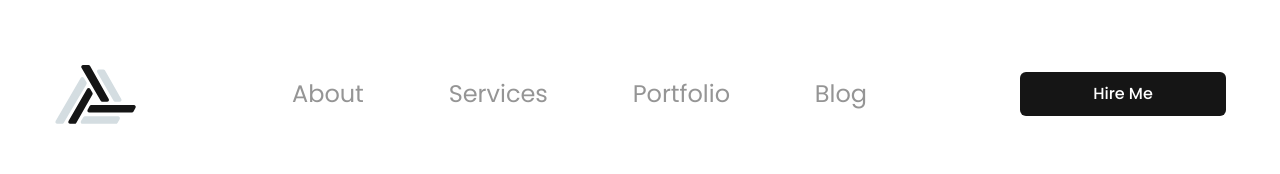
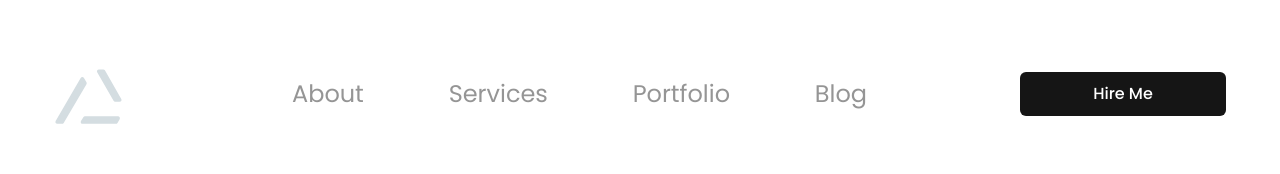
Before and after one commit to mmustaphak/ui-ux-portfolio, a React (Vite) app: page / in a window 1280 px wide. Shown: the top 174 px of the page. Built offline with nearby package versions, Linux system fonts and the light colour scheme.

Commit message:
Made the logo match the current theme

```diff
--- a/src/components/Header.jsx
+++ b/src/components/Header.jsx
@@ -2,9 +2,13 @@ import { Link, NavLink } from "react-router-dom";
 import logo from "../assets/logo.svg";
 import menu from "../assets/menu.svg";
 import close from "../assets/close-hamburger.svg";
-import { useState } from "react";
+import { useContext, useState } from "react";
+import { ThemeContext } from "./ThemeContext";
 
 export default function Header() {
+
+  const {color} = useContext(ThemeContext)
+
   const [isHamburger, setIsHamburger] = useState(false);
 
   function handleToggle() {
@@ -17,11 +21,11 @@ export default function Header() {
         <Link  to="/">
           <svg className="min-[500px]:w-14 lg:w-[85px]" viewBox="0 0 39 27" fill="none" xmlns="http://www.w3.org/2000/svg">
             <path d="M13.4601 23.9451L12.3856 25.6643C12.0222 26.2457 12.4402 27 13.1259 27H28.3755C28.6861 27 28.9732 26.8351 29.1296 26.5669L30.1325 24.8477C30.472 24.2657 30.0522 23.5348 29.3784 23.5348H14.2004C13.8994 23.5348 13.6196 23.6898 13.4601 23.9451Z" fill="#D4DDE1" />
-            <path d="M9.45672 27H7.42896C6.7576 27 6.33748 26.2738 6.67214 25.6918L15.1311 10.9805C15.4656 10.3989 16.3039 10.3962 16.642 10.9758L17.6496 12.7031C17.8069 12.9728 17.8082 13.306 17.653 13.5769L10.2142 26.5609C10.0587 26.8325 9.76966 27 9.45672 27Z" fill="#151515" />
-            <path d="M37.4193 19.6257L36.4881 21.3449C36.3355 21.6266 36.0408 21.8021 35.7204 21.8021H16.1928C15.5313 21.8021 15.1101 21.095 15.4252 20.5133L16.3564 18.7941C16.509 18.5124 16.8036 18.3369 17.124 18.3369H36.6517C37.3132 18.3369 37.7344 19.044 37.4193 19.6257Z" fill="#151515" />
+            <path d="M9.45672 27H7.42896C6.7576 27 6.33748 26.2738 6.67214 25.6918L15.1311 10.9805C15.4656 10.3989 16.3039 10.3962 16.642 10.9758L17.6496 12.7031C17.8069 12.9728 17.8082 13.306 17.653 13.5769L10.2142 26.5609C10.0587 26.8325 9.76966 27 9.45672 27Z" fill={color} />
+            <path d="M37.4193 19.6257L36.4881 21.3449C36.3355 21.6266 36.0408 21.8021 35.7204 21.8021H16.1928C15.5313 21.8021 15.1101 21.095 15.4252 20.5133L16.3564 18.7941C16.509 18.5124 16.8036 18.3369 17.124 18.3369H36.6517C37.3132 18.3369 37.7344 19.044 37.4193 19.6257Z" fill={color} />
             <path d="M3.68824 27H1.51644C0.843426 27 0.423513 26.2706 0.761456 25.6886L12.2372 5.92474C12.5743 5.34427 13.413 5.34544 13.7484 5.92684L14.9061 7.93344C15.0633 8.2059 15.0617 8.54185 14.9021 8.81286L4.44042 26.5701C4.28349 26.8365 3.99739 27 3.68824 27Z" fill="#D4DDE1" />
             <path d="M22.5958 2.02138H20.5653C19.8945 2.02138 19.4743 2.74632 19.8077 3.32833L27.3263 16.4539C27.4818 16.7255 27.7709 16.893 28.0838 16.893H30.1144C30.7851 16.893 31.2053 16.1681 30.8719 15.5861L23.3534 2.46047C23.1978 2.1889 22.9088 2.02138 22.5958 2.02138Z" fill="#D4DDE1" />
-            <path d="M15.8059 0H13.357C12.6838 0 12.2639 0.729695 12.6022 1.31171L21.4056 16.4587C21.5619 16.7276 21.8494 16.8931 22.1604 16.8931H24.3504C25.0186 16.8931 25.439 16.1731 25.1108 15.5911L16.5663 0.444088C16.4115 0.169713 16.1209 0 15.8059 0Z" fill="#151515" />
+            <path d="M15.8059 0H13.357C12.6838 0 12.2639 0.729695 12.6022 1.31171L21.4056 16.4587C21.5619 16.7276 21.8494 16.8931 22.1604 16.8931H24.3504C25.0186 16.8931 25.439 16.1731 25.1108 15.5911L16.5663 0.444088C16.4115 0.169713 16.1209 0 15.8059 0Z" fill={color} />
           </svg>
         </Link>
 
```
